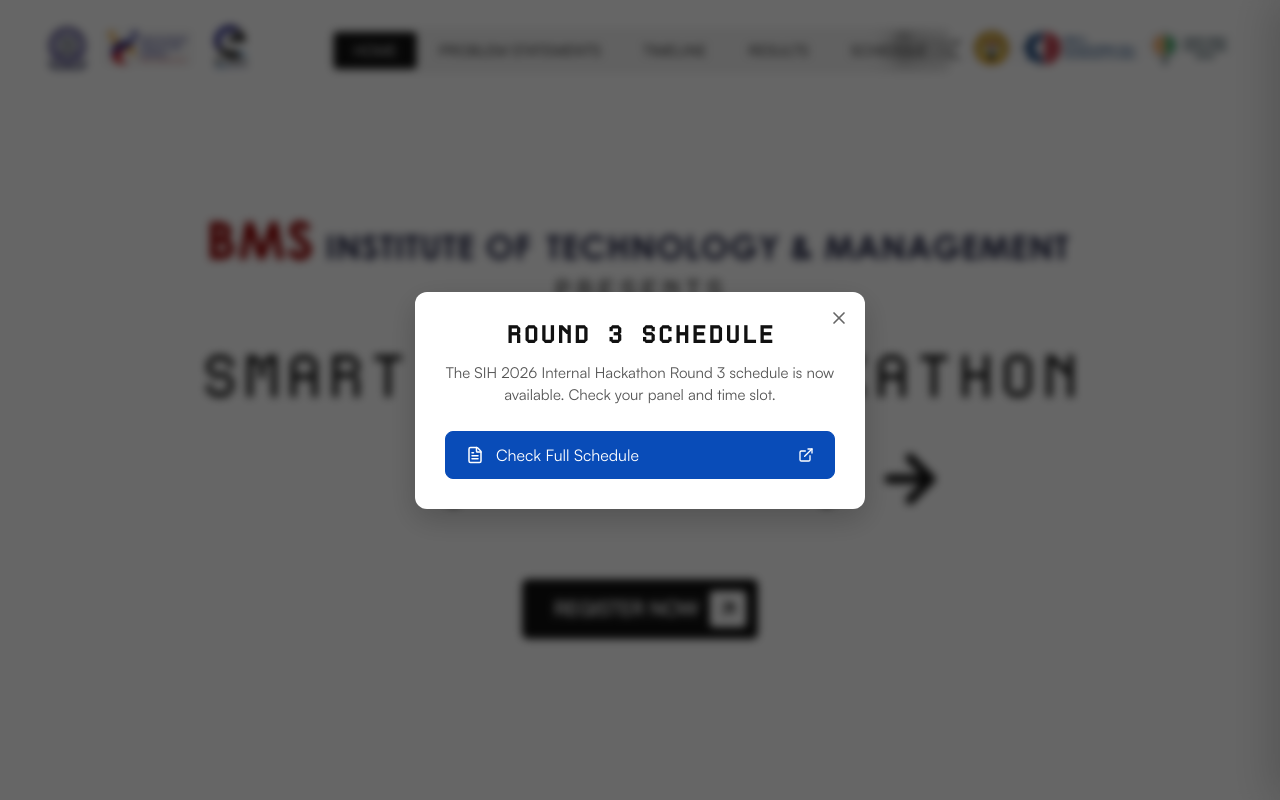
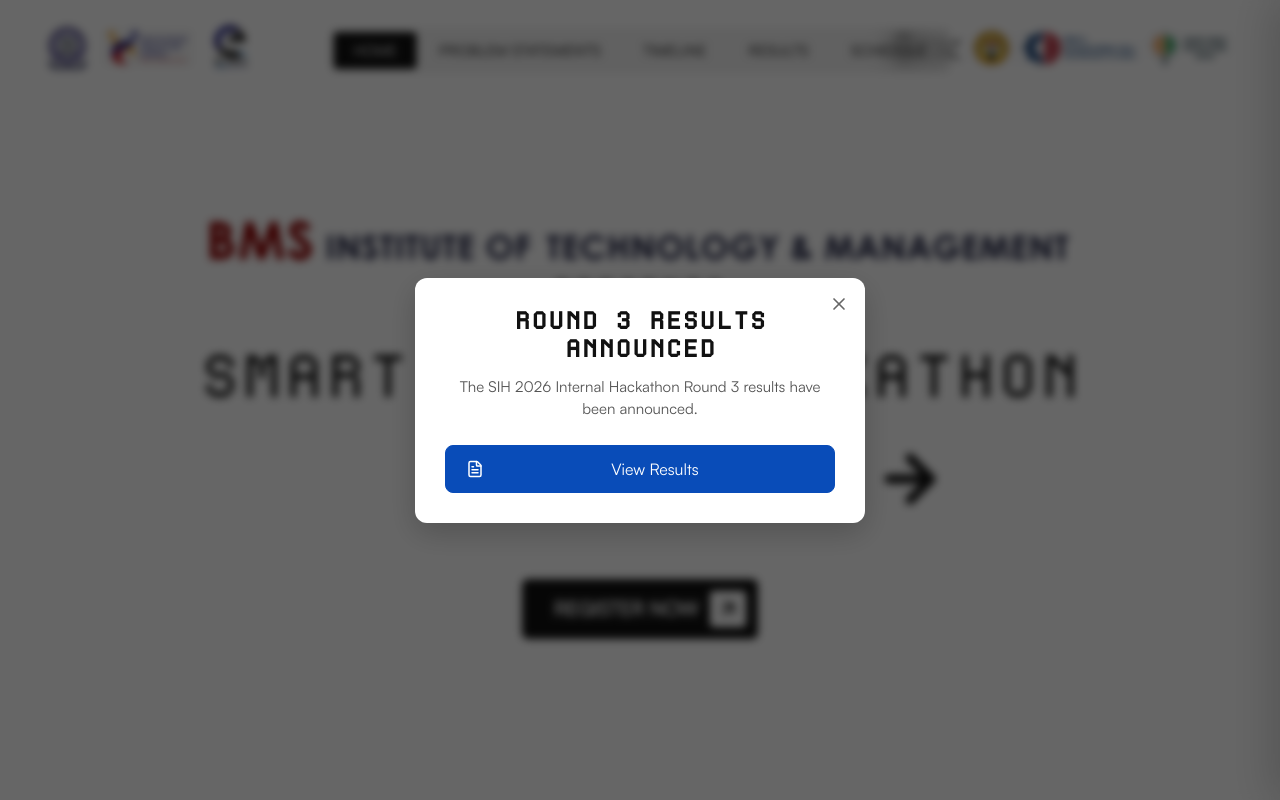
Before and after one commit to Ansukr07/sihbmsit26, a React (Vite) app: page / in a window 1280 px wide. Shown: the top 800 px of the page. Built offline with nearby package versions, Linux system fonts and the light colour scheme; a web font is replaced by a local one.

Commit message:
Update round three results popup

```diff
--- a/src/Popup.css
+++ b/src/Popup.css
@@ -102,6 +102,10 @@
   border-color: var(--primary-blue, #062E6F);
 }
 
+.popup-btn.primary span {
+  text-align: center;
+}
+
 .popup-btn.primary:hover {
   background: #094CB8;
 }
--- a/src/Popup.jsx
+++ b/src/Popup.jsx
@@ -1,6 +1,7 @@
 import React, { useState, useEffect } from 'react';
-import { X, FileText, ExternalLink } from 'lucide-react';
+import { X, FileText } from 'lucide-react';
 import { useLocation } from 'react-router-dom';
+import { Link } from 'react-router-dom';
 import './Popup.css';
 
 function Popup() {
@@ -30,15 +31,13 @@
         <button className="popup-close" onClick={handleClose} aria-label="Close">
           <X size={20} />
         </button>
-        <h2>ROUND 3 SCHEDULE</h2>
-        <p>The SIH 2026 Internal Hackathon Round 3 schedule is now available. Check your panel and time slot.</p>
-
+        <h2>ROUND 3 RESULTS ANNOUNCED</h2>
+        <p>The SIH 2026 Internal Hackathon Round 3 results have been announced.</p>
         <div className="popup-links">
-          <a href="https://docs.google.com/spreadsheets/d/1iQBTWr-k-abS8Mn8fATrdQo-6q_CanlarsunFUntYEs/edit?usp=sharing" target="_blank" rel="noopener noreferrer" className="popup-btn primary" onClick={handleClose}>
+          <Link to="/results" className="popup-btn primary" onClick={handleClose}>
             <FileText size={18} />
-            <span>Check Full Schedule</span>
-            <ExternalLink size={16} />
-          </a>
+            <span>View Results</span>
+          </Link>
         </div>
       </div>
     </div>
```
